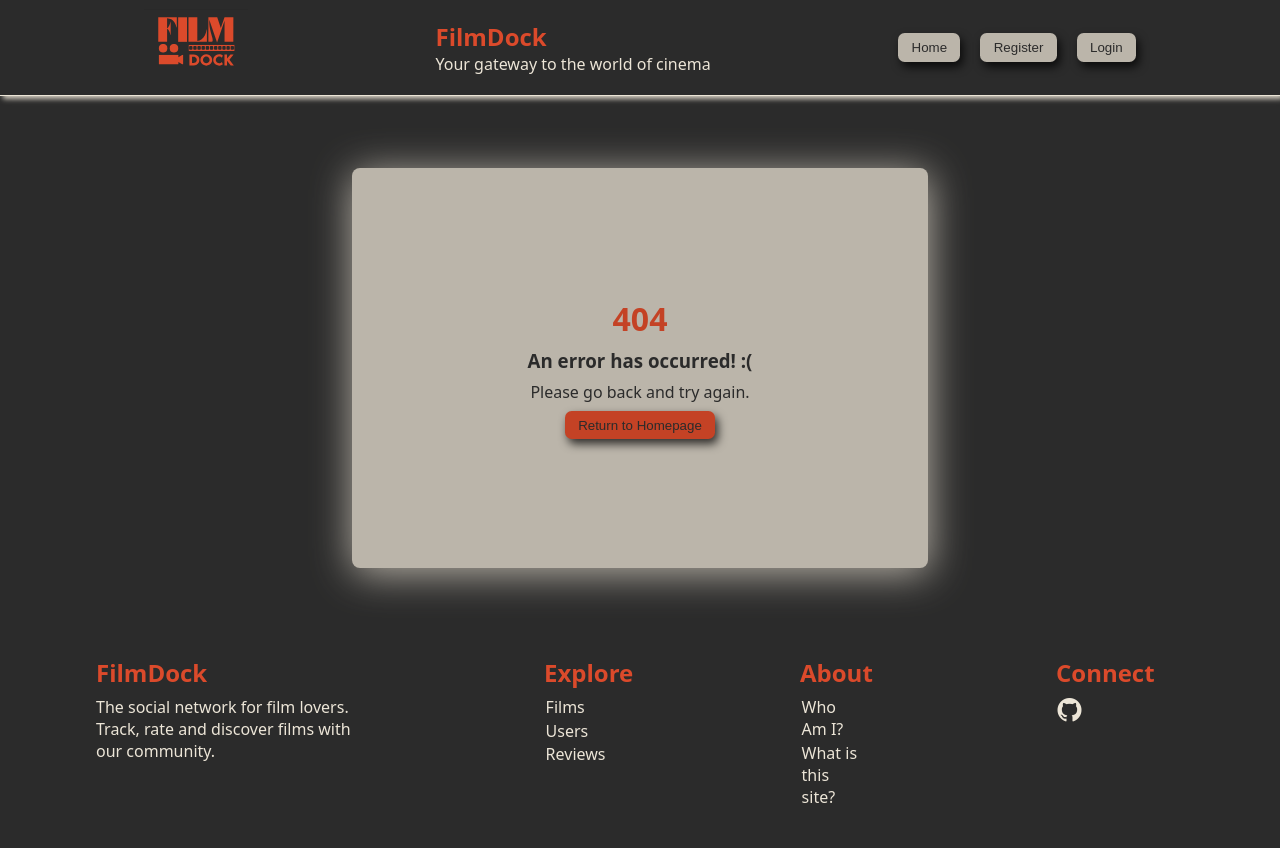
After one commit to livialop/filmdock, a Flask app: template src/templates/error/404.html in a window 1280 px wide. The commit adds this page. Run offline with Flask 3, Linux system fonts and the light colour scheme; the template is opened without the code that fills it, so the values that code supplies are empty.

Commit message:
rota de erro personalizada

```diff
--- a/src/app.py
+++ b/src/app.py
@@ -89,7 +89,7 @@ def login():
 
         if not result:
             flash('Usuário não logado', category='error')
-            return redirect(url_for('index'))
+            return redirect(url_for('register'))
 
         elif result:
             sql_get_password = "SELECT * FROM users WHERE email = ?"
@@ -188,3 +188,26 @@ def add_films():
 
     # Se o método for GET
     return render_template('add_films.html')
+
+
+# Rotas de erro
+
+@app.errorhandler(404)
+def page_not_found(error):
+    '''Rota personalizada para o erro 404 '''
+    return render_template('error/404.html'), str(error)
+
+@app.errorhandler(500)
+def internal_server_error(error):
+    '''Rota personalizada para o erro 500'''
+
+    return render_template('error/500.html'), str(error)
+
+@app.errorhandler(Exception)
+def handle_generic_exception(error):
+    response = {
+        "error": "Unexpected Error",
+        "message": "An unknown error has occurred. Please try again later.",
+        "status": 500
+    }
+    return render_template('error/generic.html', response), str(error)
--- /dev/null
+++ b/src/static/style/error.css
@@ -0,0 +1,57 @@
+.body {
+    display: flex;
+    flex-direction: column;
+    justify-content: center;
+    align-items: center;
+    height: 60vh;
+}
+
+.error {
+    width: 45%;
+    height: 50vh;
+    background-color: #bbb5aa;
+    display: flex;
+    flex-direction: column;
+    justify-content: center;
+    align-items: center;
+    gap: 0.5em;
+    border-radius: 0.5em;
+    box-shadow: 1px 5px 40px 0px #bbb5aa;
+
+    h1 {
+        color: #c44225;
+    }
+
+    h3 {
+        color: #2B2B2B;
+    }
+
+    p {
+        color: #2B2B2B;
+    }
+
+    button {
+        background-color: #c44225;
+        color: #2B2B2B;
+        border: none;
+        border-radius: 0.5em;
+        padding: 0.5em 1em;
+        font-weight: 500;
+        cursor: pointer;
+        transition: background-color 0.3s ease;
+        -webkit-box-shadow: 3px 5px 10px 0px rgba(0, 0, 0, 0.75);
+        -moz-box-shadow: 3px 5px 10px 0px rgba(0, 0, 0, 0.75);
+        box-shadow: 3px 5px 10px 0px rgba(0, 0, 0, 0.75);
+
+        a {
+            text-decoration: none;
+            color: #2B2B2B;
+            font-weight: 500;
+        }
+
+        &:hover {
+            background-color: #bbb5aa;
+            color: #2B2B2B;
+        }
+
+}
--- a/src/static/style/login.css
+++ b/src/static/style/login.css
@@ -54,6 +54,10 @@
                 color: #2B2B2B;
             }
 
+        }
+
+        h2 {
+            color: #2B2B2B;
         }
 
     }
--- /dev/null
+++ b/src/templates/error/404.html
@@ -0,0 +1,30 @@
+{% extends "base.html" %}
+
+{% block head %}
+    {{ super() }}
+    <!-- {% block title %} Filmdock {% endblock title %} -->
+    <link rel="stylesheet" href="{{ url_for('static', filename='style/error.css') }}">
+    <link rel="stylesheet" href="https://cdnjs.cloudflare.com/ajax/libs/font-awesome/4.7.0/css/font-awesome.min.css">
+{% endblock head %}
+
+{% block content %}
+
+    {% include "header.html" %}
+
+    <div class="body">
+
+        <div class="error">
+
+            <h1>404</h1>
+            <h3>An error has occurred! :(</h3>
+            <p>Please go back and try again.</p>
+
+            <button><a href="{{url_for('index')}}">Return to Homepage</a></button>
+
+        </div>
+
+    </div>
+
+    {% include "footer.html" %}
+
+{% endblock content %}
--- a/src/templates/login.html
+++ b/src/templates/login.html
@@ -25,7 +25,7 @@
     <div class="container">
         <div class="card-form">
             <form method="post" action="{{ url_for('login') }}">
-
+                <h2>FilmDock</h2>
                 <div class="form">
                     <input
                         type="text"
--- a/src/templates/register.html
+++ b/src/templates/register.html
@@ -15,7 +15,7 @@
     <div class="container">
         <div class="card-form">
             <form method="post" action="{{ url_for('register') }}">
-
+                <h2>FilmDock</h2>
                 <div class="form">
                     <input
                         type="text"
```
Also changed, not shown: docs/anotacoes.md (+1 -3 lines), docs/orgsemanal.md (+7 -7 lines), src/static/style/register.css (+6 -1 lines), src/templates/error/500.html (added, +30 -0 lines), src/templates/error/generic.html (added, +34 -0 lines).
